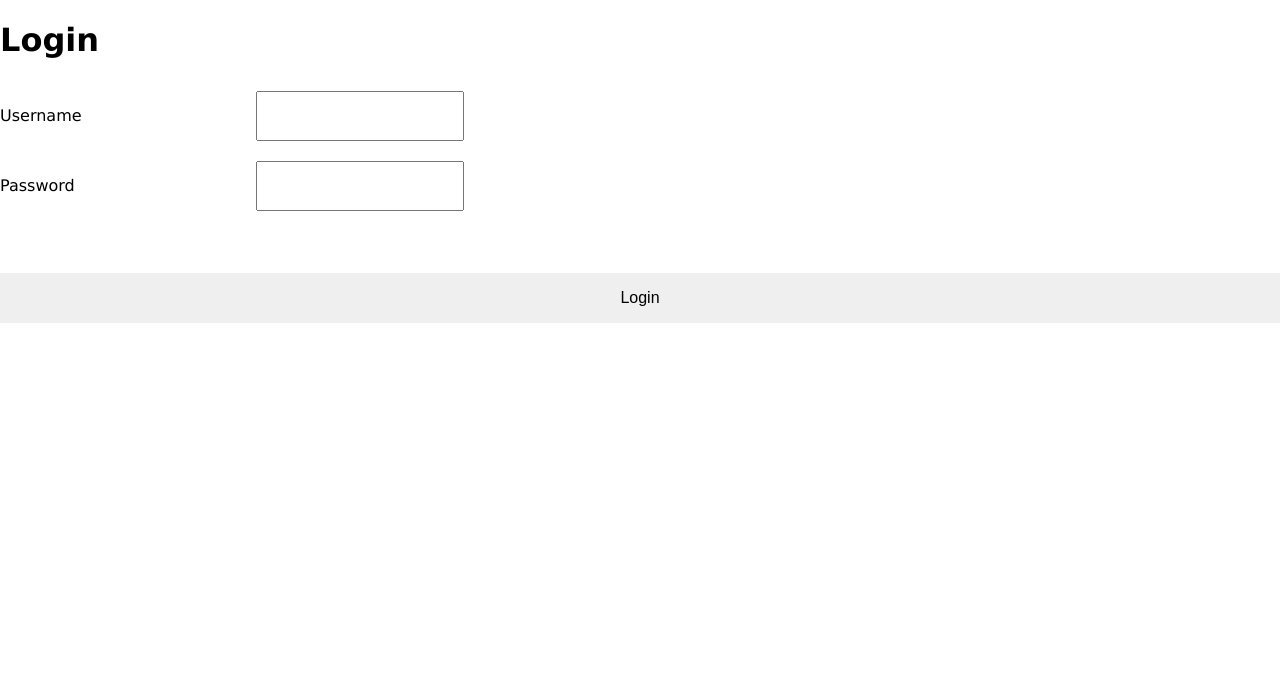
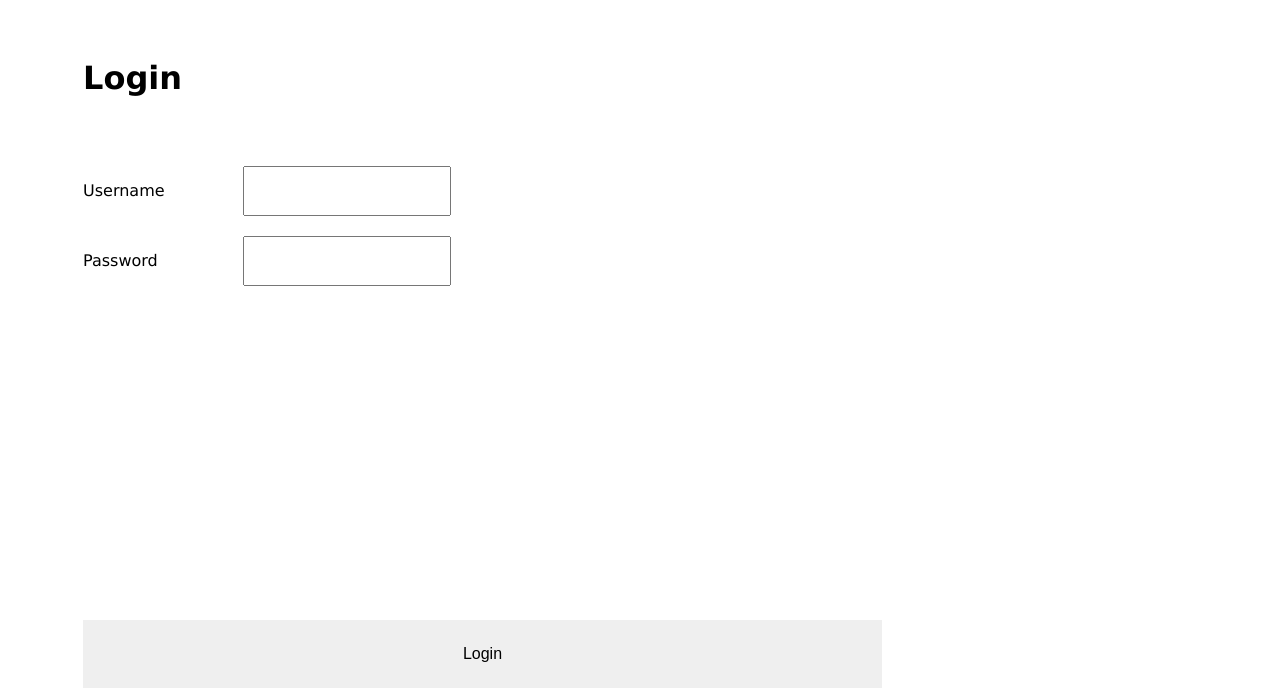
Before and after one commit to hammerhc/Car-Carrier, a Flask app: page /login in a window 1280 px wide. Shown: the part 102-800 px from the top of the page. Run offline with Flask 2, Linux system fonts and the light colour scheme.

Commit message:
Updated Login Page
Added Style

```diff
--- a/src/static/css/style.css
+++ b/src/static/css/style.css
@@ -161,7 +161,7 @@ button:hover {
   align-self: flex-start
 }
 
-.carContainer, .userContainer, .roleContainer, .accountContainer {
+.carContainer, .userContainer, .roleContainer, .accountContainer, .loginContainer {
   box-sizing: border-box;
   width: 100%;
   height: 100%;
@@ -297,7 +297,7 @@ input {
   grid-area: admin;
 }
 
-#userControlContainer, #roleControlContainer, #accountControlContainer {
+#userControlContainer, #roleControlContainer, #accountControlContainer, #loginControlContainer {
   display: flex;
   flex-direction: row;
   flex-wrap: nowrap;
@@ -308,7 +308,7 @@ input {
   width: 100%;
 }
 
-#userContent, #roleContent, #accountContent {
+#userContent, #roleContent, #accountContent, #loginContent {
   display: flex;
   flex-direction: column;
 }
--- a/src/templates/account/login.html
+++ b/src/templates/account/login.html
@@ -5,8 +5,11 @@
 {% endblock %}
 
 {% block content %}
-<h1>Login</h1>
+<div class="loginContainer">
 
+    <h1 class="contentTitle">Login</h1>
+
+    <div id="loginContent" class="main">
         <div class="formGroup">
             <label for="inputUsername">Username</label>
             <input id="inputUsername" type="text">
@@ -20,6 +23,11 @@
         <div id="errorbox" class="formGroup">
             <p id="errorMessage"></p>
         </div>
+    </div>
 
+    <div id="loginControlContainer" class="controlsContainer">
         <button id="loginButton" class="formButton" onclick="login(event)">Login</button>
+    </div>
+
+</div>
 {% endblock %}
```
Lines whose indentation alone changed are shown as unchanged.
